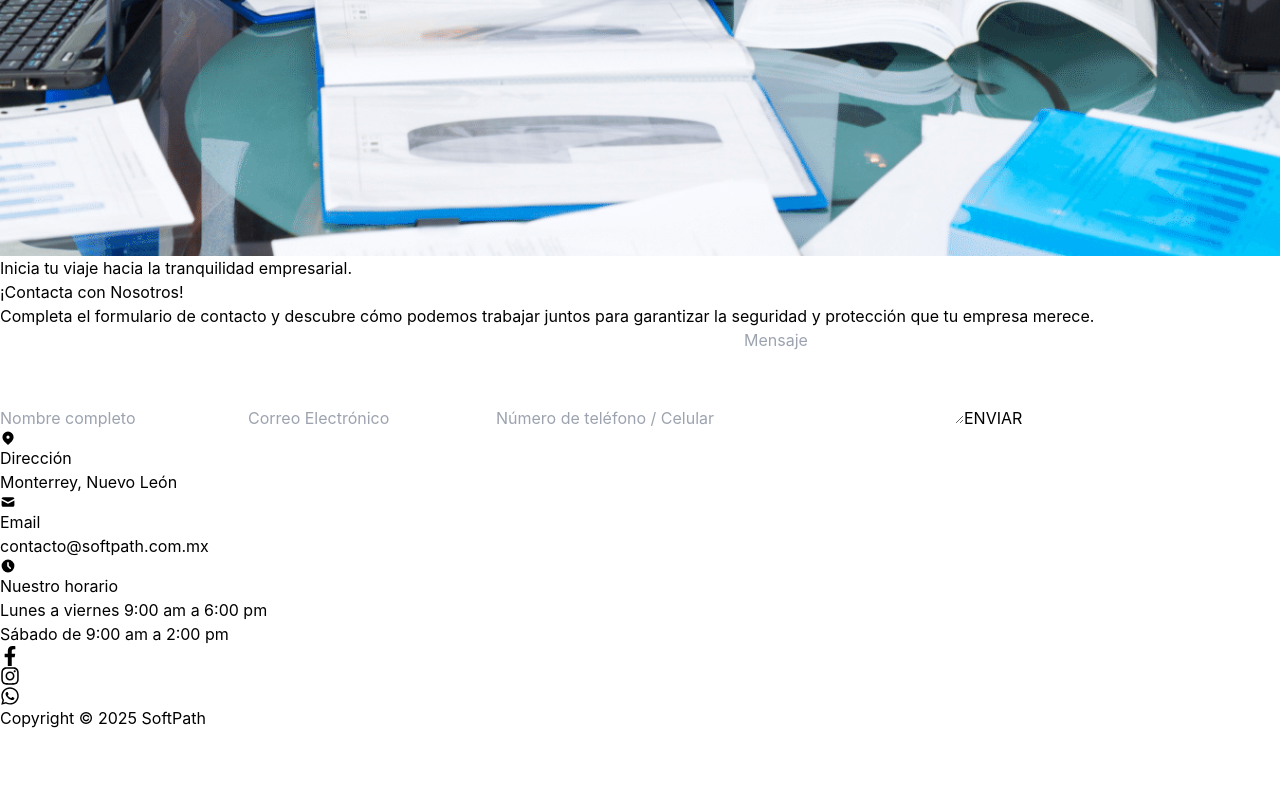
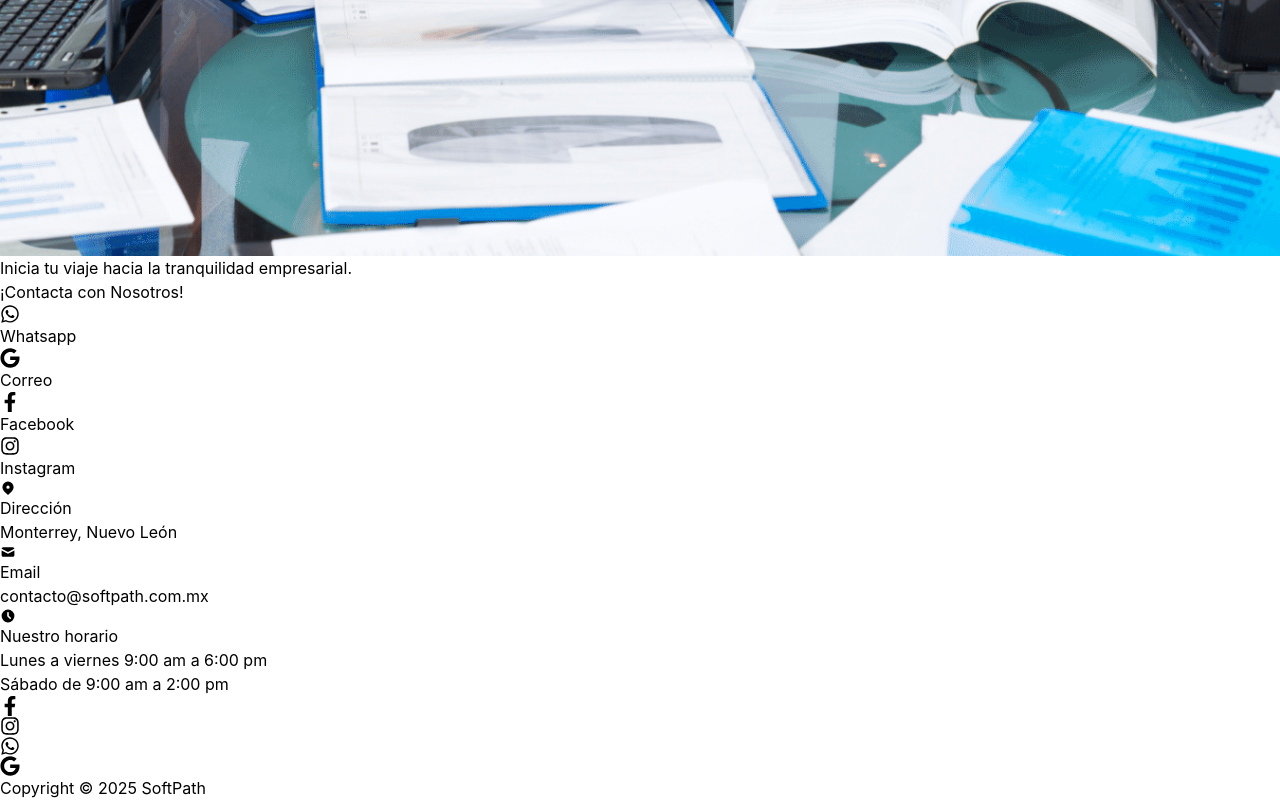
Before and after one commit to mourete/SoftPathWeb, a Next.js app: page / in a window 1280 px wide. Shown: the part 9080-9880 px from the top of the page. Before the commit the page ends 9810 px from the top, so only its background shows below. Built offline with nearby package versions, Linux system fonts and the light colour scheme.

Commit message:
se cambio número de contacto y los enlaces a las páginas principales

```diff
--- a/src/app/components/Footer.tsx
+++ b/src/app/components/Footer.tsx
@@ -1,4 +1,4 @@
-import { FaFacebookF, FaInstagram, FaWhatsapp } from "react-icons/fa";
+import { FaFacebookF, FaGoogle, FaInstagram, FaWhatsapp } from "react-icons/fa";
 import { HiLocationMarker, HiMail, HiClock } from "react-icons/hi";
 
 const Footer: React.FC = () => {
@@ -43,10 +43,16 @@ const Footer: React.FC = () => {
               <FaInstagram size={20} />
             </a>
             <a
-              href="https://api.whatsapp.com/send/?phone=528182109701&text&type=phone_number&app_absent=0"
+              href="https://api.whatsapp.com/send/?phone=528132691277&text&type=phone_number&app_absent=0"
               className="hover:text-blue-700"
             >
               <FaWhatsapp size={20} />
+            </a>
+            <a
+              href="https://mail.google.com/mail/?view=cm&to=contacto@softpath.com.mx"
+              className="hover:text-blue-700"
+            >
+              <FaGoogle size={20} />
             </a>
           </div>
           <p className="text-center">Copyright © 2025 SoftPath</p>
--- a/src/app/components/FormularioContacto.tsx
+++ b/src/app/components/FormularioContacto.tsx
@@ -1,6 +1,8 @@
+import { FaFacebookF, FaGoogle, FaInstagram, FaWhatsapp } from "react-icons/fa";
+
 const ContactForm: React.FC = () => {
   return (
-    <section className="py-16 bg-blue-900 text-white">
+    <section className="py-16 bg-blue-600 text-white">
       <div className="max-w-5xl mx-auto grid grid-cols-1 md:grid-cols-2 gap-8 items-center">
         <div>
           <img
@@ -12,33 +14,43 @@ const ContactForm: React.FC = () => {
         <div>
           <p className="mt-4 text-lg">Inicia tu viaje hacia la tranquilidad empresarial.</p>
           <h2 className="text-3xl font-bold mt-4">¡Contacta con Nosotros!</h2>
-          <p className="mt-4">
-            Completa el formulario de contacto y descubre cómo podemos trabajar juntos para garantizar la seguridad y protección que tu empresa merece.
-          </p>
           <form className="space-y-4 mt-6">
-            <input
-              type="text"
-              placeholder="Nombre completo"
-              className="w-full px-4 py-2 rounded bg-white text-gray-900"
-            />
-            <input
-              type="email"
-              placeholder="Correo Electrónico"
-              className="w-full px-4 py-2 rounded bg-white text-gray-900"
-            />
-            <input
-              type="text"
-              placeholder="Número de teléfono / Celular"
-              className="w-full px-4 py-2 rounded bg-white text-gray-900"
-            />
-            <textarea
-              placeholder="Mensaje"
-              className="w-full px-4 py-2 rounded bg-white text-gray-900"
-              rows={4}
-            />
-            <button className="px-6 py-2 bg-green-600 rounded hover:bg-green-700 text-white">
-              ENVIAR
-            </button>
+                <a
+                  href="https://api.whatsapp.com/send/?phone=528132691277&text=Hola%2C%20me%20gustaría%20más%20información."
+                  target="_blank"
+                  rel="noopener noreferrer"
+                  className="flex items-center justify-center px-4 py-2 text-white bg-green-600 rounded hover:bg-green-700"
+                >
+                  <FaWhatsapp size={20} className="mr-2" />
+                  Whatsapp
+                </a>
+                <a
+                  href="https://mail.google.com/mail/?view=cm&to=contacto@softpath.com.mx"
+                  target="_blank"
+                  rel="noopener noreferrer"
+                  className="flex items-center justify-center px-4 py-2 text-white bg-red-600 rounded hover:bg-red-700"
+                >
+                  <FaGoogle size={20} className="mr-2" />
+                  Correo
+                </a>
+                <a
+                  href="https://www.facebook.com/softpathoficial"
+                  target="_blank"
+                  rel="noopener noreferrer"
+                  className="flex items-center justify-center px-4 py-2 text-white bg-blue-900 rounded hover:bg-blue-950"
+                >
+                  <FaFacebookF size={20} className="mr-2" />
+                  Facebook
+                </a>
+                <a
+                  href="https://www.instagram.com/softpathoficial/"
+                  target="_blank"
+                  rel="noopener noreferrer"
+                  className="flex items-center justify-center px-4 py-2 text-white bg-pink-600 rounded bg-gradient-to-r from-yellow-400 via-pink-500 to-purple-600"
+                >
+                  <FaInstagram size={20} className="mr-2" />
+                  Instagram
+                </a>
           </form>
         </div>
       </div>
--- a/src/app/components/Hero.tsx
+++ b/src/app/components/Hero.tsx
@@ -22,7 +22,7 @@ const Hero: React.FC = () => {
           riesgos legales.
         </p>
         <a
-          href="https://api.whatsapp.com/send/?phone=528182109701&text=Hola%2C%20me%20gustaría%20más%20información."
+          href="https://api.whatsapp.com/send/?phone=528132691277&text=Hola%2C%20me%20gustaría%20más%20información."
           target="_blank"
           rel="noopener noreferrer"
           className="inline-flex items-center mt-6 px-4 py-2 text-base font-medium text-white bg-green-600 rounded hover:bg-green-700"
--- a/src/app/components/Navbar.tsx
+++ b/src/app/components/Navbar.tsx
@@ -61,7 +61,7 @@ const Navbar: React.FC = () => {
         </li>
       </ul>
       <a
-        href="https://api.whatsapp.com/send/?phone=528182109701&text=Hola%2C%20me%20gustaría%20más%20información."
+        href="https://api.whatsapp.com/send/?phone=528132691277&text=Hola%2C%20me%20gustaría%20más%20información."
         target="_blank"
         rel="noopener noreferrer"
         className="flex items-center px-4 py-2 text-white bg-green-600 rounded hover:bg-green-700"
--- a/src/app/components/PorqueElegirnos.tsx
+++ b/src/app/components/PorqueElegirnos.tsx
@@ -12,7 +12,7 @@ const WhyChooseUs: React.FC = () => {
             tecnología de punta y enfoque proactivo nos diferencia. Protegemos lo que más valoras: <strong>tu éxito</strong>.
           </p>
           <a
-            href="https://api.whatsapp.com/send/?phone=528182109701&text=Hola%2C%20me%20gustaría%20más%20información."
+            href="https://api.whatsapp.com/send/?phone=528132691277&text=Hola%2C%20me%20gustaría%20más%20información."
             target="_blank"
             rel="noopener noreferrer"
             className="inline-flex items-center px-4 py-2 text-base font-medium text-white bg-green-600 hover:bg-green-700"
```
Also changed, not shown: src/app/servicios/components/Formulario.tsx (+49 -32 lines).
